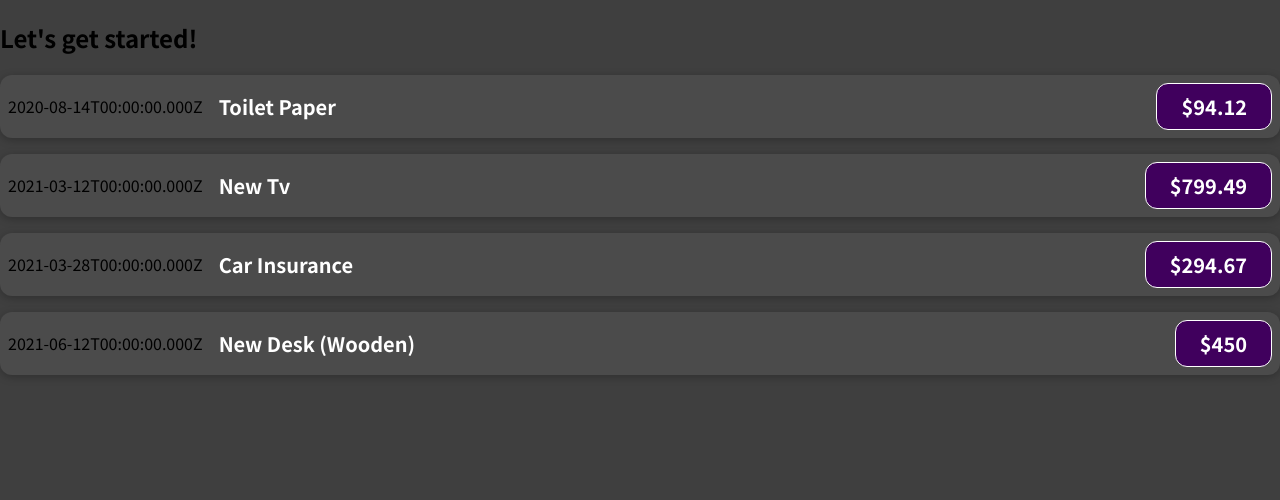
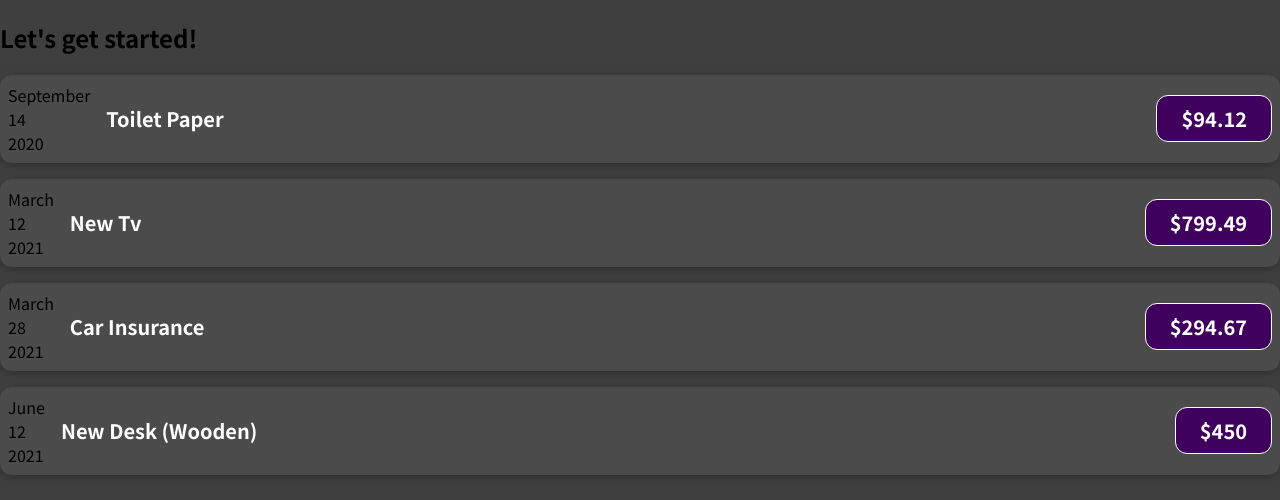
Before and after one commit to AhmadRaza9/react-01, a JavaScript app: page / in a window 1280 px wide. Shown: the top 500 px of the page. Built offline with nearby package versions, Linux system fonts and the light colour scheme.

Commit message:
fixed date and time

```diff
--- a/src/App.js
+++ b/src/App.js
@@ -6,7 +6,7 @@
       id: "e1",
       title: "Toilet Paper",
       amount: 94.12,
-      date: new Date(2020, 7, 14),
+      date: new Date(2020, 8, 14),
     },
     {
       id: "e2",
@@ -30,26 +30,31 @@
   return (
     <div>
       <h2>Let's get started!</h2>
+
       <ExpenseItem
         title={expenses[0].title}
         amount={expenses[0].amount}
         date={expenses[0].date}
       ></ExpenseItem>
+
       <ExpenseItem
         title={expenses[1].title}
         amount={expenses[1].amount}
         date={expenses[1].date}
       ></ExpenseItem>
+
       <ExpenseItem
         title={expenses[2].title}
         amount={expenses[2].amount}
         date={expenses[2].date}
       ></ExpenseItem>
+
       <ExpenseItem
         title={expenses[3].title}
         amount={expenses[3].amount}
         date={expenses[3].date}
       ></ExpenseItem>
+
     </div>
   );
 }
--- a/src/components/ExpenseItem.js
+++ b/src/components/ExpenseItem.js
@@ -1,10 +1,15 @@
 import "./ExpenseItem.css";
 
 function ExpenseItem(props) {
+  const month = props.date.toLocaleString("en-US", { month: "long" });
+  const day = props.date.toLocaleString("en-US", { day: "2-digit" });
+  const year = props.date.toLocaleString("en-US", { year: "numeric" });
   return (
     <div className="expense-item">
       <div>
-        {props.date.toISOString()}
+        <div>{month}</div>
+        <div>{day}</div>
+        <div>{year}</div>
       </div>
       <div className="expense-item__description">
         <h2>{props.title}</h2>
```
Also changed, not shown: 1 other file (tests, documents, lock files or other folders).
